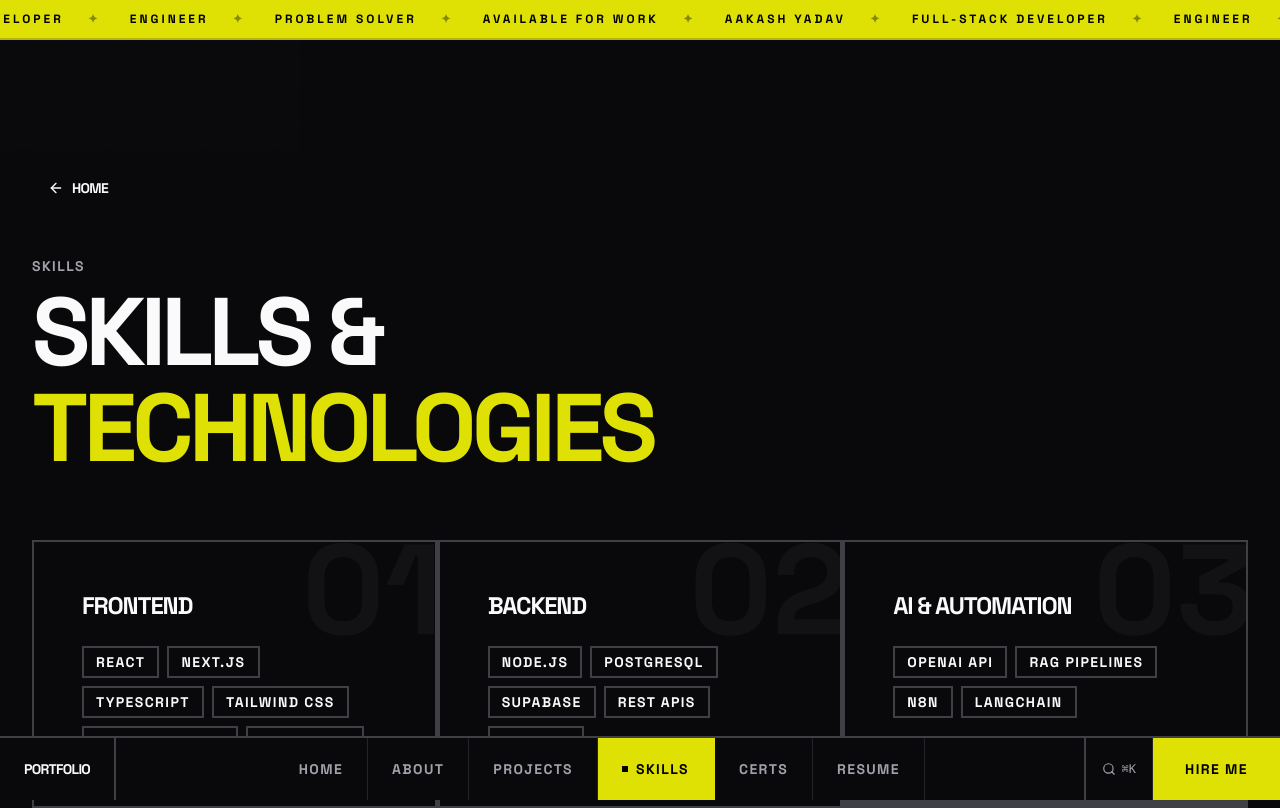
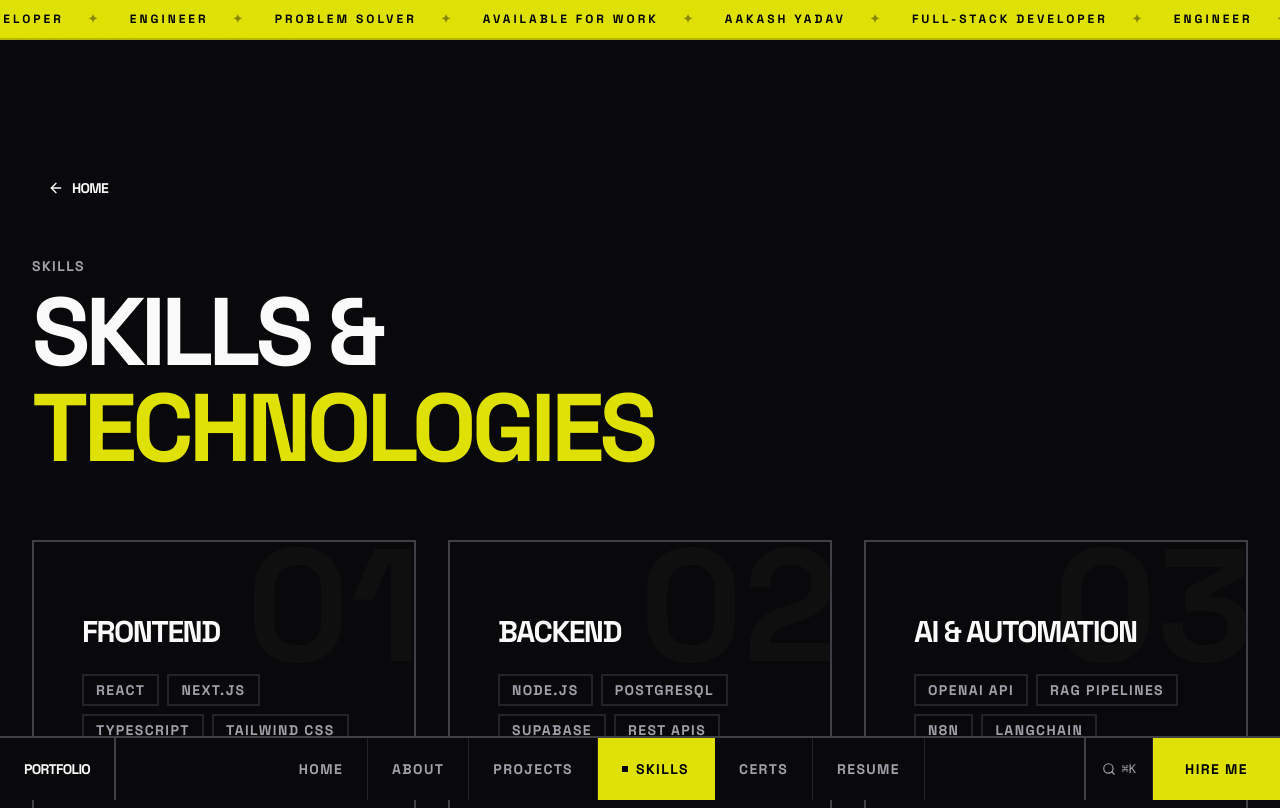
Before and after one commit to Superbiouss/Portfolio, a Next.js app: page /skills in a window 1280 px wide. Shown: the top 808 px of the page. Built offline with nearby package versions, Linux system fonts and the light colour scheme; no server answers; the database is empty.

Commit message:
feat: update skills grid layout and enhance card component styling

```diff
--- a/src/app/skills/skills-client.tsx
+++ b/src/app/skills/skills-client.tsx
@@ -1,7 +1,7 @@
 "use client";
 
 import { Badge } from "@/components/ui/badge";
-import { Card } from "@/components/ui/card";
+import { Card, CardContent, CardTitle } from "@/components/ui/card";
 import { Button } from "@/components/ui/button";
 import Link from "next/link";
 import { ArrowLeft } from "lucide-react";
@@ -24,15 +24,17 @@ export default function SkillsClient({ skillGroups }: { skillGroups: SkillGroup[
       </div>
 
       {skillGroups.length > 0 ? (
-        <div className="grid grid-cols-1 md:grid-cols-2 lg:grid-cols-3 gap-px bg-border">
+        <div className="grid grid-cols-1 md:grid-cols-2 lg:grid-cols-3 gap-6 md:gap-8">
           {skillGroups.map((group, i) => (
-            <motion.div key={group.category} initial={{ opacity: 0, y: 20 }} whileInView={{ opacity: 1, y: 0 }} viewport={{ once: true }} transition={{ delay: i * 0.08, duration: 0.3, ease: "easeOut" as const }}>
-              <Card className="relative overflow-hidden min-h-[250px]">
-                <span className="absolute -top-4 -right-2 text-[8rem] font-bold leading-none text-muted/30 select-none group-hover:text-accent-foreground/10 transition-colors duration-300" aria-hidden="true">{group.num}</span>
-                <div className="relative z-10">
-                  <h3 className="text-xl md:text-2xl font-bold uppercase tracking-tighter text-foreground group-hover:text-accent-foreground mb-6 transition-colors duration-300">{group.category}</h3>
-                  <div className="flex flex-wrap gap-2">{group.skills.map((skill) => (<Badge key={skill}>{skill}</Badge>))}</div>
-                </div>
+            <motion.div key={group.category} initial={{ opacity: 0, y: 20 }} whileInView={{ opacity: 1, y: 0 }} viewport={{ once: true }} transition={{ delay: i * 0.08, duration: 0.3, ease: "easeOut" as const }} className="group">
+              <Card className="h-full flex flex-col relative border-2 border-border bg-background transition-colors duration-300 hover:border-accent min-h-[250px]">
+                <span className="absolute -top-4 -right-2 text-[8rem] md:text-[10rem] font-bold leading-none text-muted/20 select-none group-hover:text-accent-foreground/5 transition-colors duration-300" aria-hidden="true">{group.num}</span>
+                <CardContent className="flex-1 relative z-10 pt-6">
+                  <CardTitle className="mb-6">{group.category}</CardTitle>
+                  <div className="flex flex-wrap gap-2">
+                    {group.skills.map((skill) => (<Badge key={skill} variant="outline" className="border-border/50 bg-background text-muted-foreground">{skill}</Badge>))}
+                  </div>
+                </CardContent>
               </Card>
             </motion.div>
           ))}
```
